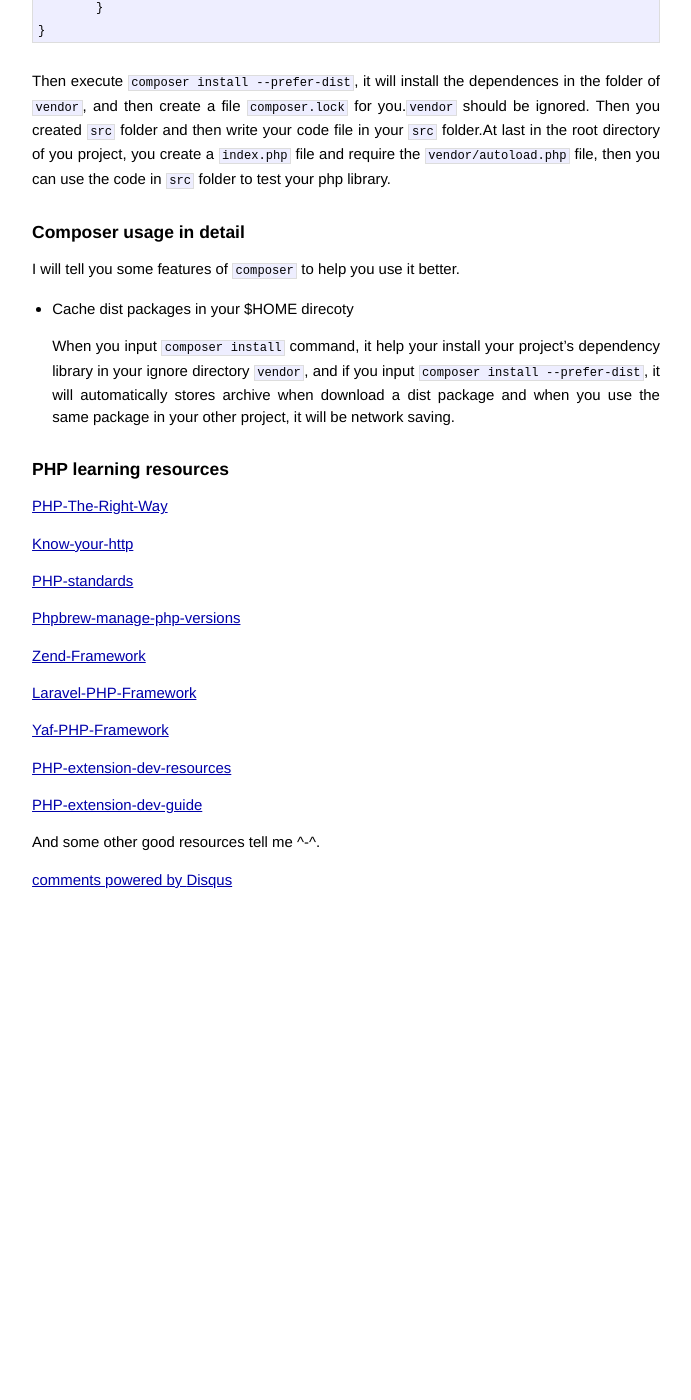
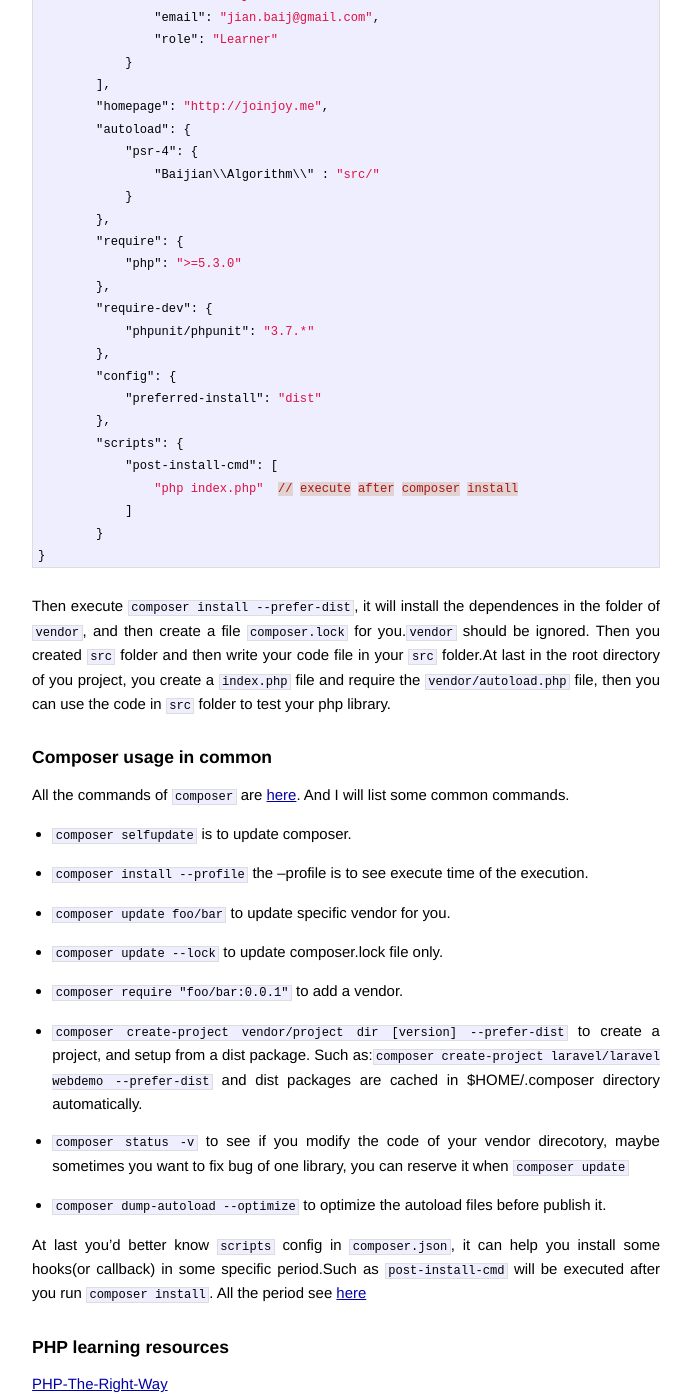
Before and after one commit to baijian/baijian.github.io, a Jekyll site: the page built from _posts/2014-03-29-php-project-with-composer.markdown, in a window 1280 px wide and 1400 px high, scrolled down 1922 px. Shown: the whole window, without its empty margins (294-985 px from the left). Built offline with Jekyll 4.4.1, drawn with Linux system fonts in a browser that asks for light colours; Markdown is read by kramdown in place of the engine named in the settings; comment, search, counter and statistics services are not loaded; before the commit the page ends 2813 px from its top, so only the background shows below that; some of the changed text lies outside the part shown.

Commit message:
modify composer project done

````diff
--- a/_posts/2014-03-29-php-project-with-composer.markdown
+++ b/_posts/2014-03-29-php-project-with-composer.markdown
@@ -18,15 +18,15 @@ dependencies of PHP projects. It is writen in php language completely.
 First of all, we should install composer, you can install it within your single project, but I like to install it globally.
 
 ```
-$ curl -sS https://getcomposer.org/installer | php -- --install-dir=$HOME/bin
+$ curl -sS https://getcomposer.org/installer | php -- --install-dir=$HOME/Bin
 ```
 
 ```
-$ mv $HOME/bin/composer.phar $HOME/bin/composer
+$ mv $HOME/Bin/composer.phar $HOME/Bin/composer
 ```
 
-As always I do, I like to place some frequently-used command tools in my $HOME/bin
-directory, ofcourse $HOME/bin is in my `PATH` variable.Then I can use it by just
+As always I do, I like to place some frequently-used command tools in my $HOME/Bin
+directory, ofcourse $HOME/Bin is in my `PATH` variable.Then I can use it by just
 inputing `composer` command.
 
 ### Init PHP web project using composer
@@ -51,9 +51,22 @@ After execute the command above, the first level of your project directory is as
 
 ```
 --app/
+  --config // all configs, Config::get('file.arrkey', 'default'), different env with different sub-directory
+  --models
+  --views
+  --controllers
+  --start // some app startup init config, different env with env name php file
+  filters.php // App or Route filters
+  routes.php // Restfull router
+  ...
 --bootstrap/
+  autoload.php // select vendor/autoload.php as autoload mechanism
+  start.php // app startup script
+  path.php
 --public/
---vendor/
+  index.php // entrance script
+  ...
+--vendor/ // place all dependencies of your project
 artisan
 composer.json
 composer.lock
@@ -62,6 +75,8 @@ phpunit.xml
 readme.md
 server.php
 ```
+
+run `php artison serve` to view website.
 
 ### Use composer in common PHP library project
 
@@ -78,12 +93,12 @@ making directory `Baijian` and `Alogorithm`, it's cool~
         "keywords": ["ahocorasick"],
         "license": "",
         "authors": [
-        {
-            "name": "baijian",
-            "email": "jian.baij@gmail.com",
-            "role": "Learner"
-        }
-    ],
+            {
+                "name": "baijian",
+                "email": "jian.baij@gmail.com",
+                "role": "Learner"
+            }
+        ],
         "homepage": "http://joinjoy.me",
         "autoload": {
             "psr-4": {
@@ -95,6 +110,14 @@ making directory `Baijian` and `Alogorithm`, it's cool~
         },
         "require-dev": {
             "phpunit/phpunit": "3.7.*"
+        },
+        "config": {
+            "preferred-install": "dist"
+        },
+        "scripts": {
+            "post-install-cmd": [
+                "php index.php"  // execute after composer install
+            ]
         }
 }
 {% endhighlight %}
@@ -105,17 +128,28 @@ Then you created `src` folder and then write your code file in your `src` folder
 root directory of you project, you create a `index.php` file and require the `vendor/autoload.php`
 file, then you can use the code in `src` folder to test your php library.
 
-### Composer usage in detail
+### Composer usage in common
 
-I will tell you some features of `composer` to help you use it better.
+All the commands of `composer` are [here](https://getcomposer.org/doc/03-cli.md).
+And I will list some common commands.
 
-* Cache dist packages in your $HOME direcoty
+* `composer selfupdate` is to update composer.
 
-    When you input `composer install` command, it help your install your project's
-    dependency library in your ignore directory `vendor`, and if you input
-    `composer install --prefer-dist`, it will automatically stores archive when download
-    a dist package and when you use the same package in your other project, it will be
-    network saving.
+* `composer install --profile` the --profile is to see execute time of the execution.
+
+* `composer update foo/bar` to update specific vendor for you.
+
+* `composer update --lock` to update composer.lock file only.
+
+* `composer require "foo/bar:0.0.1"` to add a vendor.
+
+* `composer create-project vendor/project dir [version] --prefer-dist` to create a project, and setup from a dist package. Such as:`composer create-project laravel/laravel webdemo --prefer-dist` and dist packages are cached in $HOME/.composer directory automatically.
+
+* `composer status -v` to see if you modify the code of your vendor direcotory, maybe sometimes you want to fix bug of one library, you can reserve it when `composer update`
+
+* `composer dump-autoload --optimize` to optimize the autoload files before publish it.
+
+At last you'd better know `scripts` config in `composer.json`, it can help you install some hooks(or callback) in some specific period.Such as `post-install-cmd` will be executed after you run `composer install`. All the period see [here](https://getcomposer.org/doc/articles/scripts.md)
 
 ### PHP learning resources
 
````
